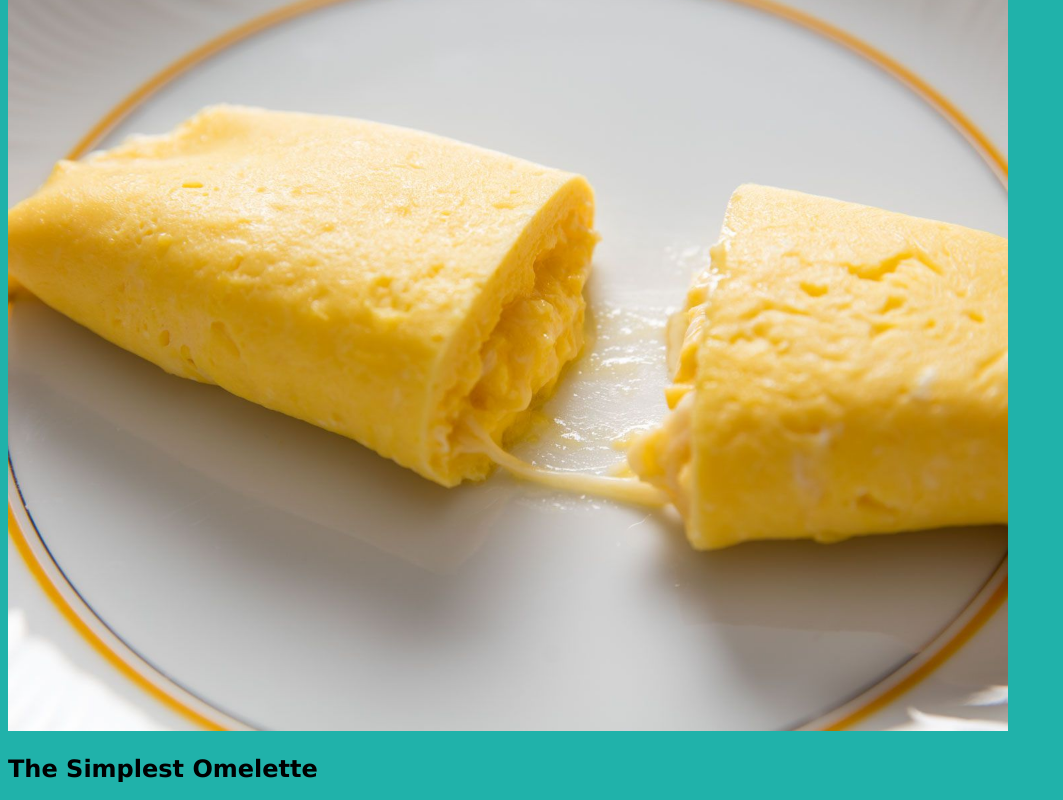
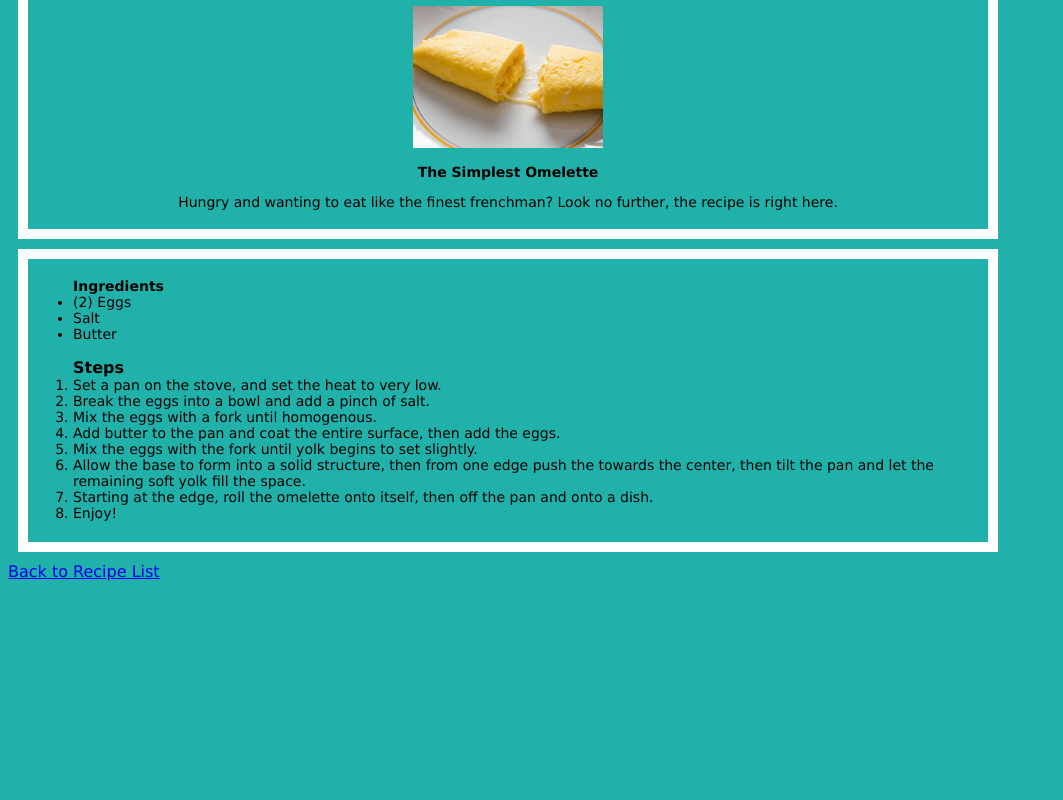
Before and after one commit to TheBerlinMan/odin-recipes, a plain HTML site: page recipes/eggs.html in a window 1280 px wide. Shown: the part 100-900 px from the top of the page, without its empty margins (0-1063 px from the left). After the commit the page ends 800 px from the top, so only its background shows below. Drawn offline with Linux system fonts and the light colour scheme.

Commit message:
Nested old cold within div elements in order to integrate with css and begun minor styling.

```diff
--- a/recipes/eggs.html
+++ b/recipes/eggs.html
@@ -7,16 +7,25 @@
     <link rel="stylesheet" href="../styles.css">
 </head>
 <body>
+
+
+
+    <div class="recipe-description">
         <h1>Breakfast Eggs</h1>
-    <img src="/images/eggs.jpg" alt="An omelette on a dish." width="1000" height="auto">
+        <img src="/images/eggs.jpg" alt="An omelette on a dish.">
         <h2>The Simplest Omelette</h2>
         <p>Hungry and wanting to eat like the finest frenchman? Look no further, the recipe is right here.</p>
-    <ul><b>Ingredients</b>
+    </div>
+
+    <div class="recipe-process">
+        <ul>
+            <b>Ingredients</b>
             <li>(2) Eggs</li>
             <li>Salt</li>
             <li>Butter</li>
         </ul>
-    <ol><b>Steps</b>
+        <ol>
+            <b>Steps</b>
             <li>Set a pan on the stove, and set the heat to very low.</li>
             <li>Break the eggs into a bowl and add a pinch of salt.</li>
             <li>Mix the eggs with a fork until homogenous.</li>
@@ -26,6 +35,7 @@
             <li>Starting at the edge, roll the omelette onto itself, then off the pan and onto a dish.</li>
             <li>Enjoy!</li>
         </ol>
+    </div>
 
     <a href="/index.html">Back to Recipe List</a>
 
--- a/styles.css
+++ b/styles.css
@@ -1,4 +1,32 @@
+
 body {
     font-family: Verdana, Garamond, 'Times New Roman';
     background-color: lightseagreen;
+    width: 1000px;
 }
+
+.recipe-description img {
+    width: 20%;
+    height: auto;
+}
+
+.recipe-description {
+
+    padding: 5px;
+    border: 10px solid white;
+    margin: 10px;
+
+    text-align: center;
+}
+
+.recipe-process {
+
+    padding: 5px;
+    border: 10px solid white;
+    margin: 10px;
+
+}
+
+h2, p, ul, li {
+    font-size: 14px;
+}
```
Lines whose indentation alone changed are shown as unchanged.
